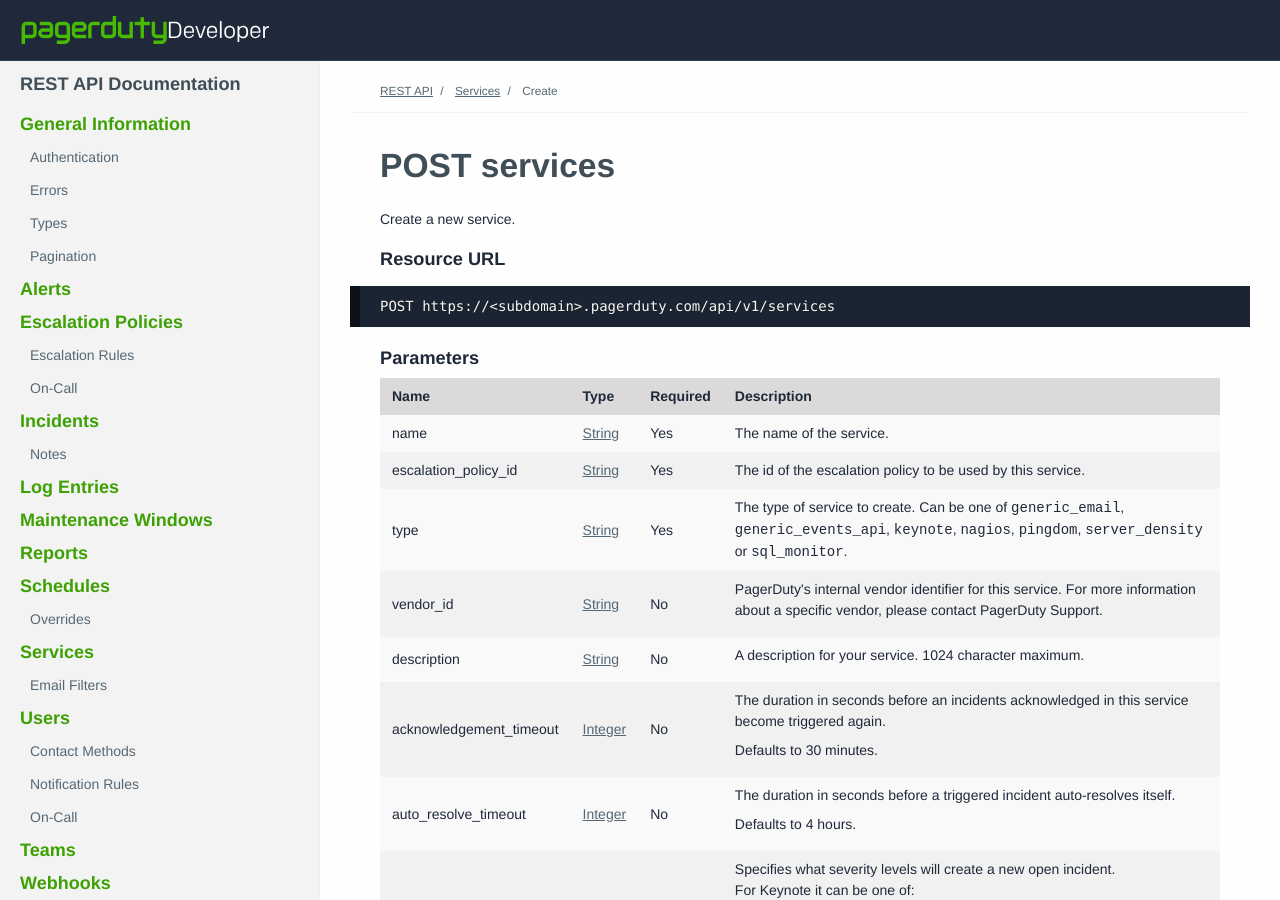
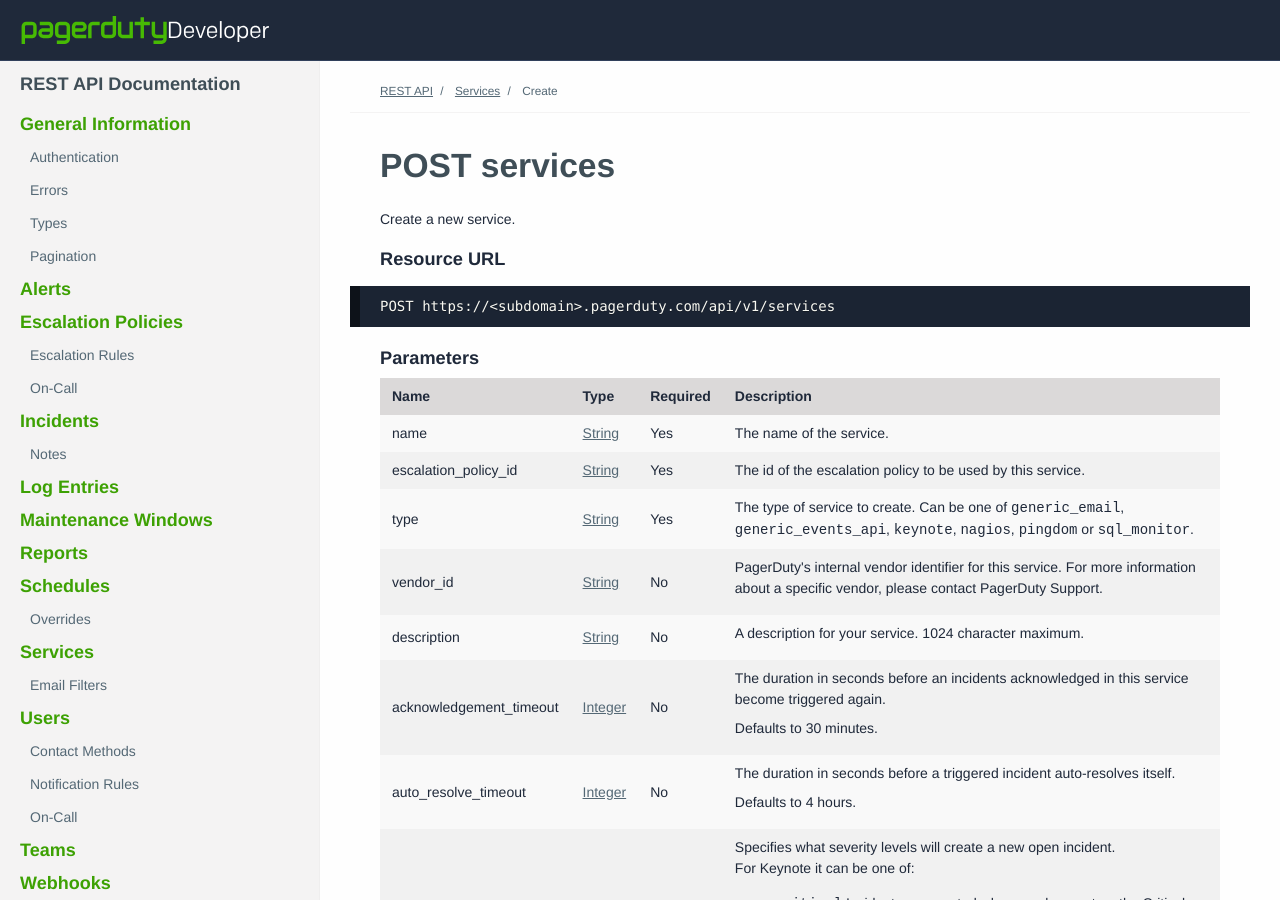
Before and after one commit to h4dz/devdocs, a Jekyll site: the page built from source/documentation/rest/services/create.html, in a window 1280 px wide and 900 px high. Built offline with Jekyll 4.4.1, drawn with Linux system fonts in a browser that asks for light colours; some web fonts are replaced.

Commit message:
Removed the deprecated type

```diff
--- a/source/documentation/rest/services/create.html
+++ b/source/documentation/rest/services/create.html
@@ -94,7 +94,7 @@ POST https://<span class="base_url contenteditable persist" contenteditable="tru
             Yes
           </td>
           <td>
-            The type of service to create. Can be one of <code>generic_email</code>, <code>generic_events_api</code>, <code>keynote</code>, <code>nagios</code>, <code>pingdom</code>, <code>server_density</code> or <code>sql_monitor</code>.
+            The type of service to create. Can be one of <code>generic_email</code>, <code>generic_events_api</code>, <code>keynote</code>, <code>nagios</code>, <code>pingdom</code> or <code>sql_monitor</code>.
           </td>
         </tr>
         <tr>
```
